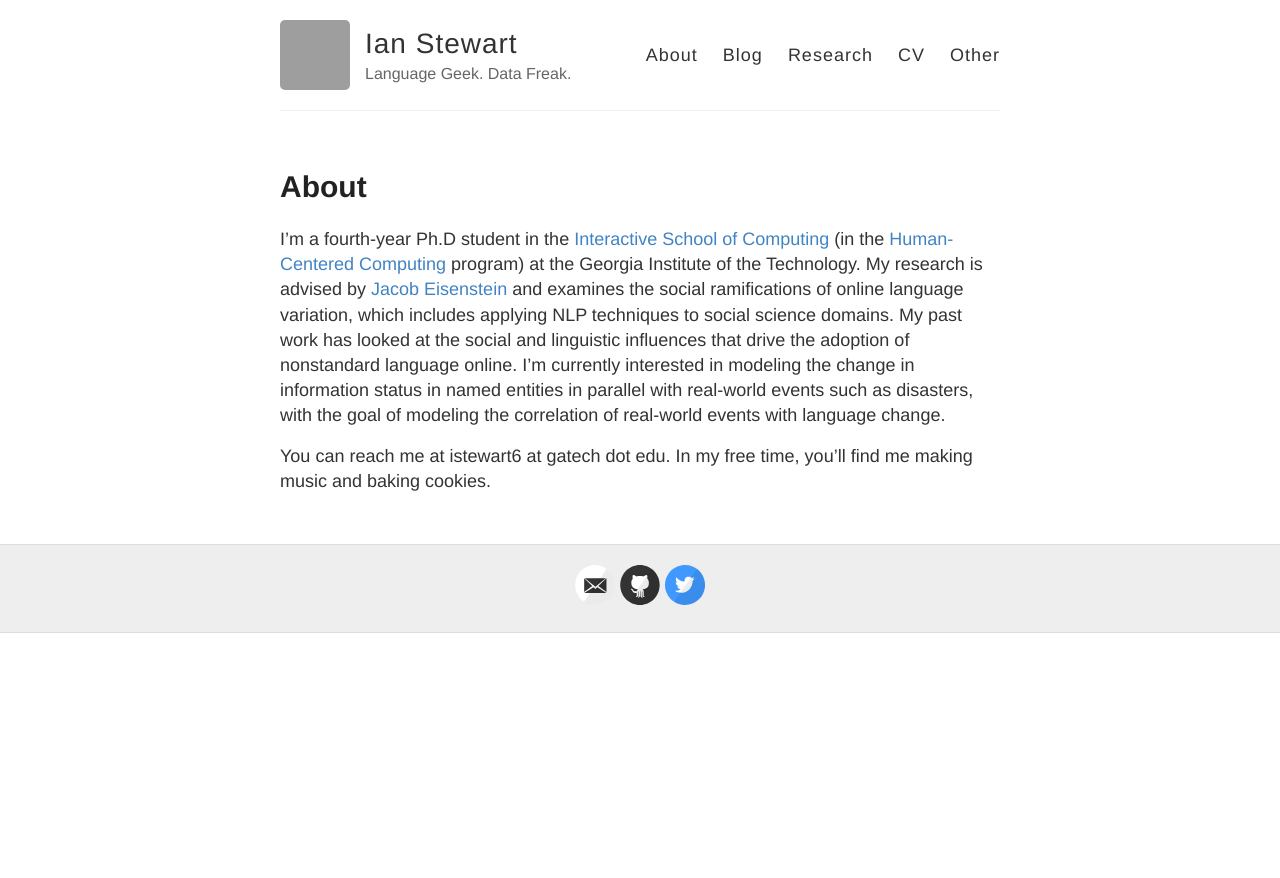
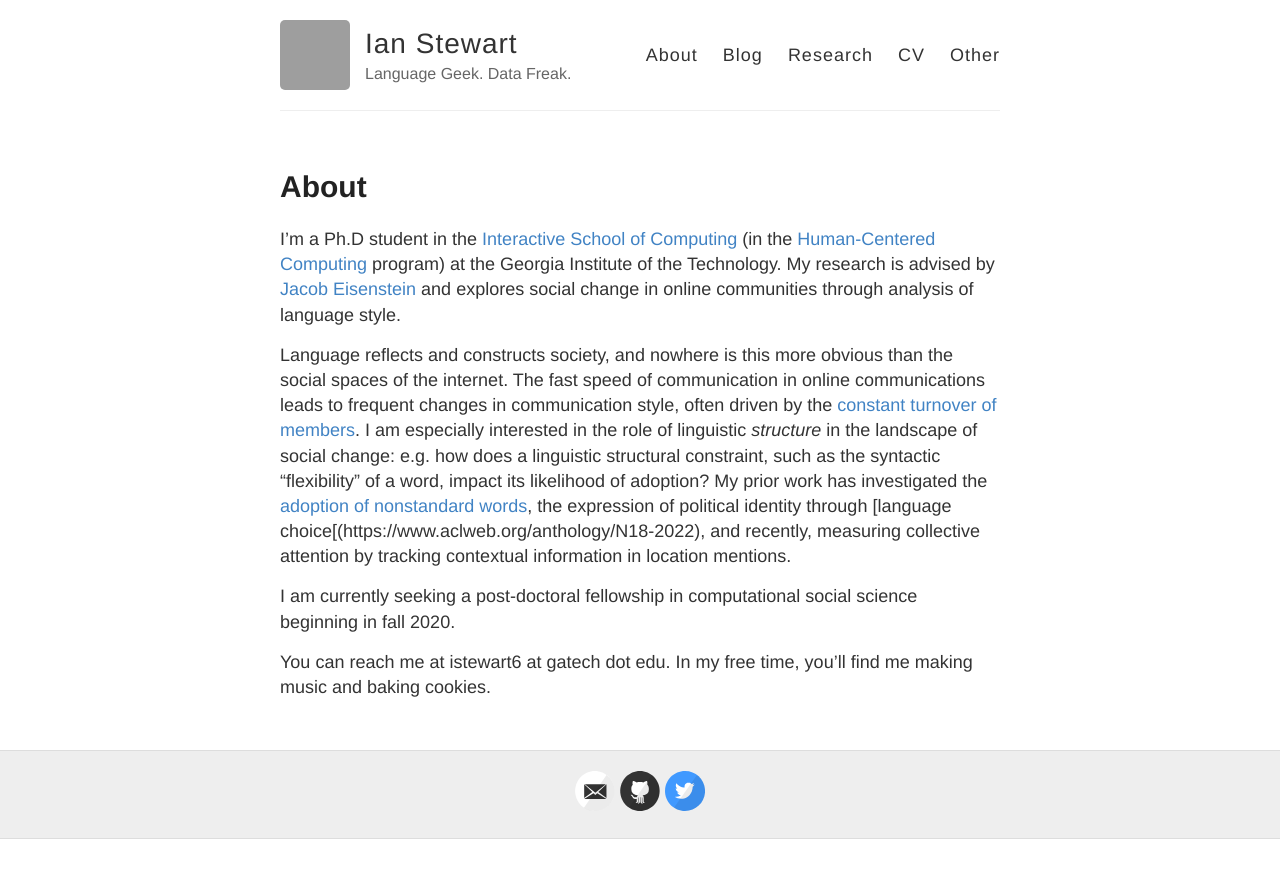
Before and after one commit to ianbstewart/ianbstewart.github.io, a Jekyll site: the page built from about.md, in a window 1280 px wide. Shown: the top 878 px of the page. Built offline with Jekyll 4.4.1, drawn with Linux system fonts in a browser that asks for light colours; grey boxes are pictures that could not be loaded.

Commit message:
updated about

```diff
--- a/about.md
+++ b/about.md
@@ -4,9 +4,14 @@ title: About
 permalink: /about/
 ---
 
-I'm a fourth-year Ph.D student in the [Interactive School of Computing](http://www.ic.gatech.edu/) (in the [Human-Centered Computing](http://www.hcc.cc.gatech.edu) program) at the Georgia Institute of the Technology.
-My research is advised by [Jacob Eisenstein](https://www.cc.gatech.edu/~jeisenst/) and examines the social ramifications of online language variation, which includes applying NLP techniques to social science domains.
-My past work has looked at the social and linguistic influences that drive the adoption of nonstandard language online.
-I'm currently interested in modeling the change in information status in named entities in parallel with real-world events such as disasters, with the goal of modeling the correlation of real-world events with language change.
+I'm a Ph.D student in the [Interactive School of Computing](http://www.ic.gatech.edu/) (in the [Human-Centered Computing](http://www.hcc.cc.gatech.edu) program) at the Georgia Institute of the Technology.
+My research is advised by [Jacob Eisenstein](https://www.cc.gatech.edu/~jeisenst/) and explores social change in online communities through analysis of language style.
+
+Language reflects and constructs society, and nowhere is this more obvious than the social spaces of the internet.
+The fast speed of communication in online communications leads to frequent changes in communication style, often driven by the [constant turnover of members](https://ieeexplore.ieee.org/abstract/document/8258465).
+I am especially interested in the role of linguistic *structure* in the landscape of social change: e.g. how does a linguistic structural constraint, such as the syntactic "flexibility" of a word, impact its likelihood of adoption?
+My prior work has investigated the [adoption of nonstandard words](https://www.aclweb.org/anthology/D18-1467), the expression of political identity through [language choice[(https://www.aclweb.org/anthology/N18-2022), and recently, measuring collective attention by tracking contextual information in location mentions.
+
+I am currently seeking a post-doctoral fellowship in computational social science beginning in fall 2020.
 
 You can reach me at istewart6 at gatech dot edu. In my free time, you'll find me making music and baking cookies.
```
